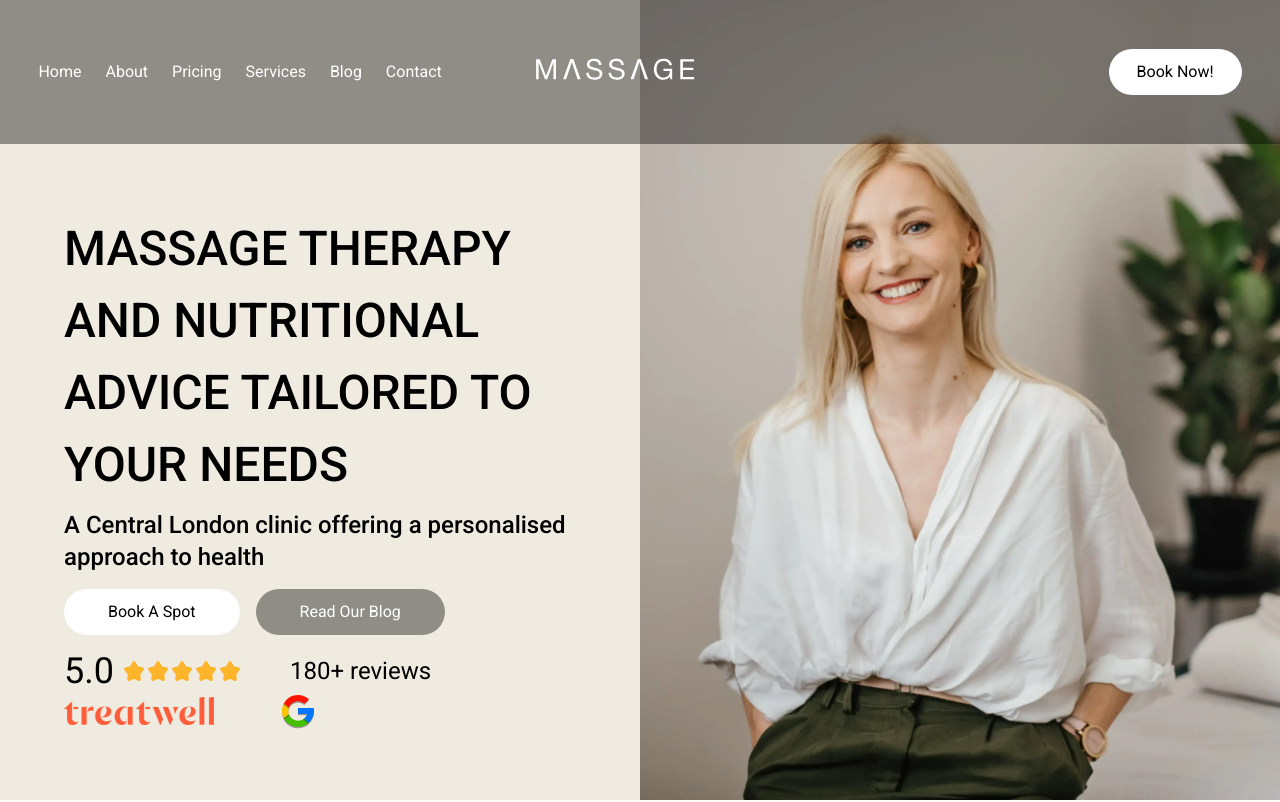
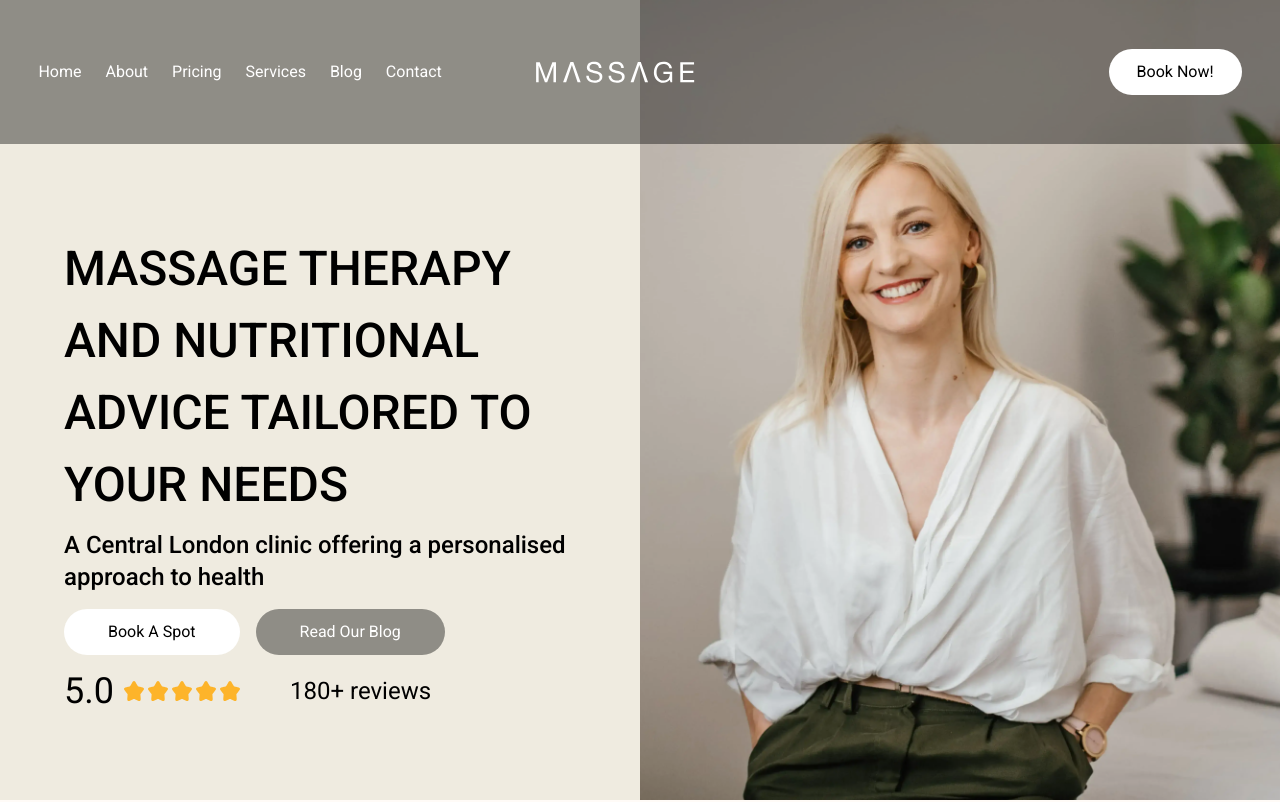
Before and after one commit to lbourke1234/massageTherapy, a Next.js app: page / in a window 1280 px wide. Shown: the top 802 px of the page. Built offline with nearby package versions, Linux system fonts and the light colour scheme.

Commit message:
cls temp fix - removed logos

```diff
--- a/src/app/components/nav/FastNavbar.jsx
+++ b/src/app/components/nav/FastNavbar.jsx
@@ -60,7 +60,7 @@ const FastNavbar = () => {
         // style={{ top: visible ? "0" : "-420px" }}
         className={`${
           visible ? "translate-y-0" : "-translate-y-full"
-        } fixed top-0 left-0 right-0 z-50 bg-navbarColor transition-all duration-300 ease-in-out cm1050:h-36 h-14`}
+        } fixed top-0 left-0 right-0 z-50 bg-navbarColor transition-all duration-300 ease-in-out`}
       >
         {navOpen && (
           <div
@@ -94,7 +94,8 @@ const FastNavbar = () => {
             </div>
           </div>
         )}
-        <div className="w-[94%] mx-auto flex text-white cm1050:h-36 h-14 justify-between items-center ">
+        {/* mobile below */} {/* mobile below */} {/* mobile below */} {/* mobile below */}{" "}
+        <div className="w-[94%] mx-auto flex cm1050:hidden text-white h-14 justify-between items-center ">
           <div
             ref={hamburgerRef}
             className="cm1050:hidden block text-3xl cursor-pointer"
@@ -130,12 +131,48 @@ const FastNavbar = () => {
           </div>
           <Link href={"/"} onClick={handleLinkClick}>
             <div className=" mr-0 cm1230:mr-[20em] ">
-              <div className="cm1050:inline-block hidden">
-                <Logo />
-              </div>
-              <div className="cm1050:hidden inline-block">
-                <MobileLogo />
-              </div>
+              <MobileLogo />
+            </div>
+          </Link>
+          <Link
+            href={"/booking"}
+            className="cm320:inline-block cmMobile:hidden cm1050:hidden py-[0.2rem] px-[1rem] border-1 leading-[1.5] text-black bg-white bg-clip-padding border-solid border-gray-600 rounded-3xl transition duration-150 ease-in-out hover:border-gray-400 hover:shadow-md hover:scale-105"
+          >
+            Book Now!
+          </Link>
+
+          <Link
+            href={"/booking"}
+            className="hidden cm1050:block py-[0.7rem] px-[1.75rem] border-1 leading-[1.5] text-black bg-white bg-clip-padding border-solid border-gray-600 rounded-3xl transition duration-150 ease-in-out hover:border-gray-400 hover:shadow-md hover:scale-105"
+          >
+            Book Now!
+          </Link>
+        </div>
+        {/* mobile above */} {/* mobile above */} {/* mobile above */} {/* mobile above */}{" "}
+        <div className="w-[94%] mx-auto cm1050:flex hidden text-white h-36 justify-between items-center ">
+          <div className="cm1050:flex hidden gap-6">
+            <Link className="hover:text-gray-200" href={"/"}>
+              Home
+            </Link>
+            <Link className="hover:text-gray-200" href={"/about"}>
+              About
+            </Link>
+            <Link className="hover:text-gray-200" href={"/pricing"}>
+              Pricing
+            </Link>
+            <Link className="hover:text-gray-200" href={"/#services"}>
+              Services
+            </Link>
+            <Link className="hover:text-gray-200" href={"/blog"}>
+              Blog
+            </Link>
+            <Link className="hover:text-gray-200" href={"/#contact"}>
+              Contact
+            </Link>
+          </div>
+          <Link href={"/"} onClick={handleLinkClick}>
+            <div className=" mr-0 cm1230:mr-[20em] ">
+              <Logo />
             </div>
           </Link>
           <Link
--- a/src/app/pages/home/HeroTextLeftImageRight.jsx
+++ b/src/app/pages/home/HeroTextLeftImageRight.jsx
@@ -36,28 +36,34 @@ const HeroTextLeftImageRight = () => {
                   180+ reviews
                 </span>
               </div>
-              <div className="flex items-center gap-16 ">
+              {/* <div className="flex items-center gap-16 ">
+                <div className="hidden cm400:block">
                   <Image
                     src={TreatWellLogo}
                     alt="Treatwell logo displayed on desktop view"
                     height={150}
                     width={150}
-                  className="cmMobile:mb-2 cm400:mb-0 cmMobile:hidden cm400:block "
+                    className="mb-2 cm400:mb-0 "
                   />
+                </div>
+                <div className="block cm400:hidden">
                   <Image
                     src={TreatWellLogo}
                     alt="Treatwell logo displayed on mobile view"
                     height={110}
                     width={110}
-                  className="cmMobile:mb-2 cm400:mb-0 cm400:hidden "
+                    className=" cmMobile:mb-2 cm400:mb-0"
                   />
-                <div className="cmMobile:hidden cm400:block">
+                </div>
+                <div>
+                  <div className="hidden cm400:block">
                     <GoogleSVG />
                   </div>
-                <div className="cm400:hidden">
+                  <div className="cm400:hidden block">
                     <GoogleSVGMobile />
                   </div>
                 </div>
+              </div> */}
             </div>
             {/* bottom above */}
           </div>
```
Lines whose indentation alone changed are shown as unchanged.
